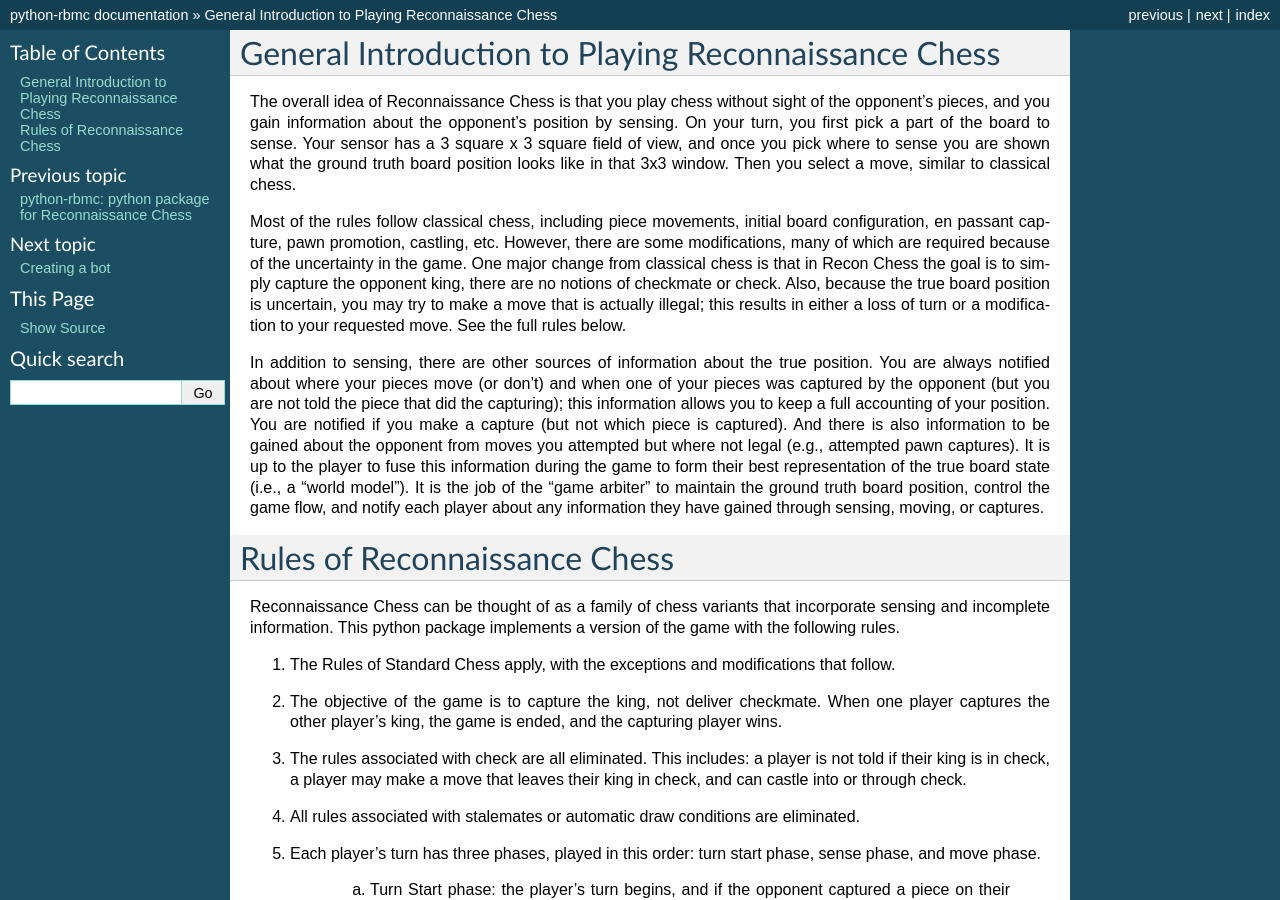
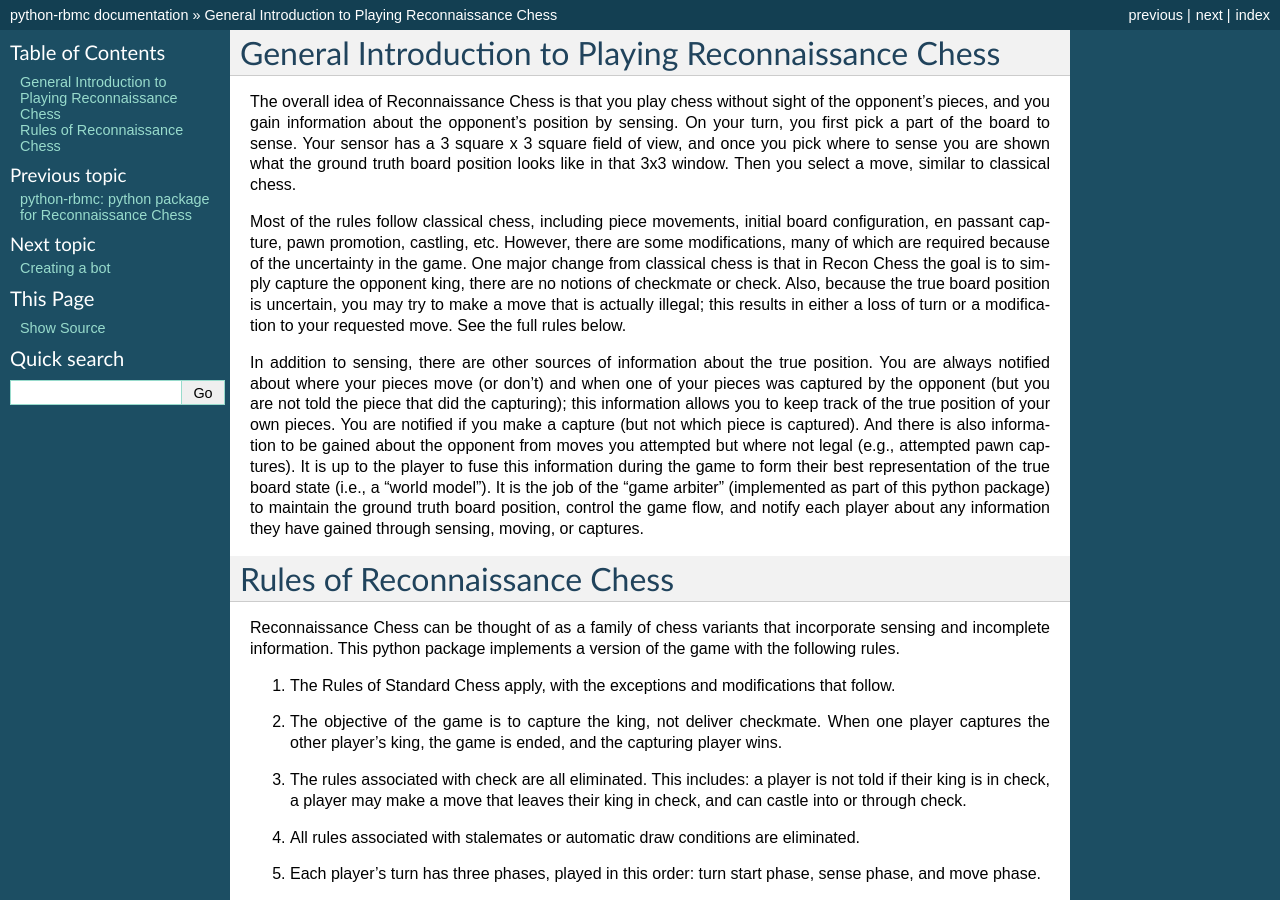
Before and after one commit to reconnaissanceblindchess/reconchess, a Sphinx documentation site: the page built from docs/source/rules.rst, in a window 1280 px wide and 900 px high. Built offline with Sphinx 7.4.7, drawn with Linux system fonts in a browser that asks for light colours.

Commit message:
Some edits to rules description

```diff
--- a/docs/source/rules.rst
+++ b/docs/source/rules.rst
@@ -17,11 +17,12 @@ to your requested move.  See the full rules below.
 In addition to sensing, there are other sources of information about the true position.  You are always notified about
 where your pieces move (or don't) and when one of your pieces was captured by the opponent (but you are not told the
 piece that did the
-capturing); this information allows you to keep a full accounting of your position.  You are notified if you make
+capturing); this information allows you to keep track of the true position of your own pieces.  You are notified if you make
 a capture (but not which piece is captured). And there is also information to be gained about the opponent from moves
 you attempted but where not legal (e.g., attempted pawn captures). It is up to the player to fuse this information
 during the game to form their best representation of the true board state (i.e., a "world model").  It is the job
-of the "game arbiter" to maintain the ground truth board position, control the game flow, and notify each player about
+of the "game arbiter" (implemented as part of this python package) to maintain the ground truth board position, control
+the game flow, and notify each player about
 any information they have gained through sensing, moving, or captures.
 
 
```
